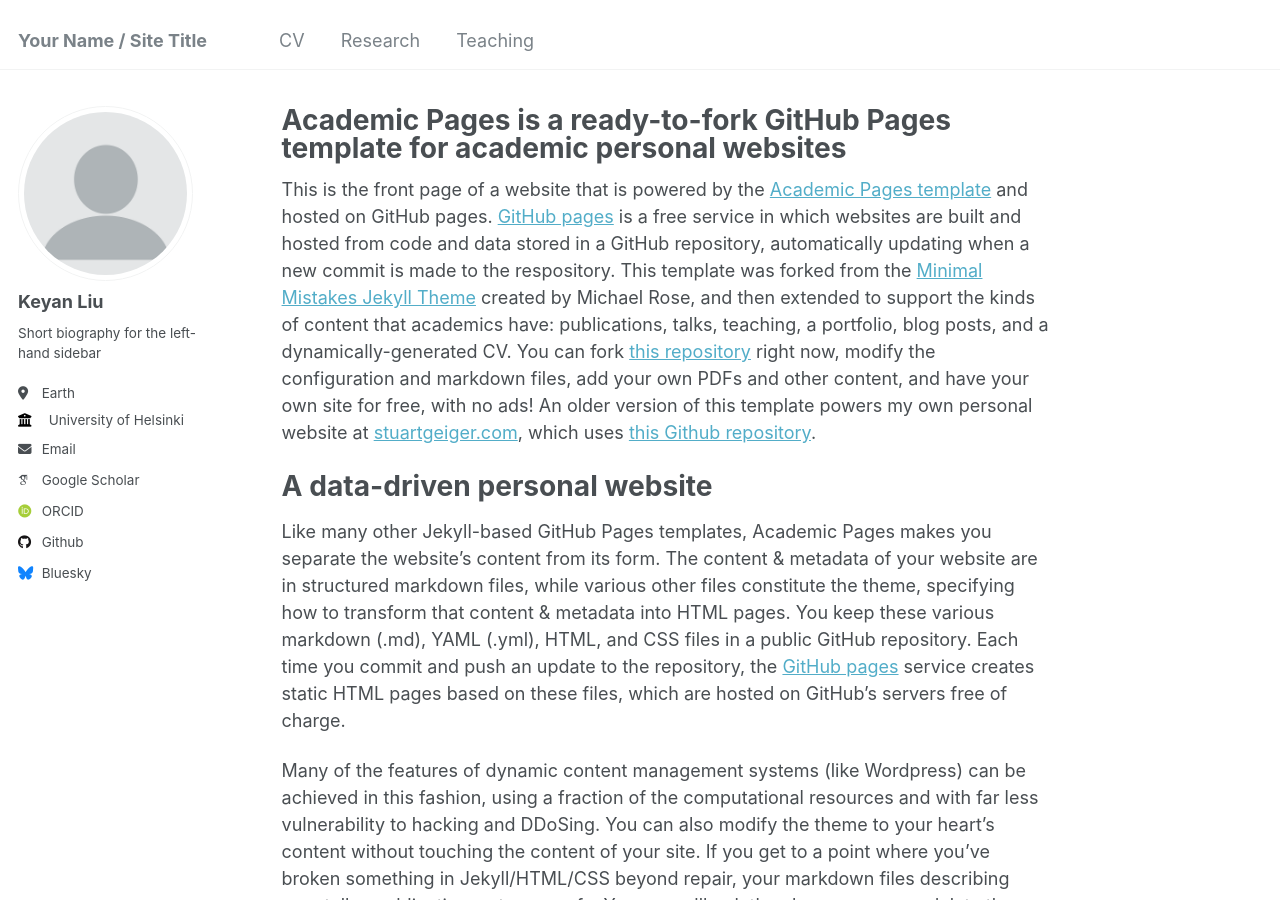
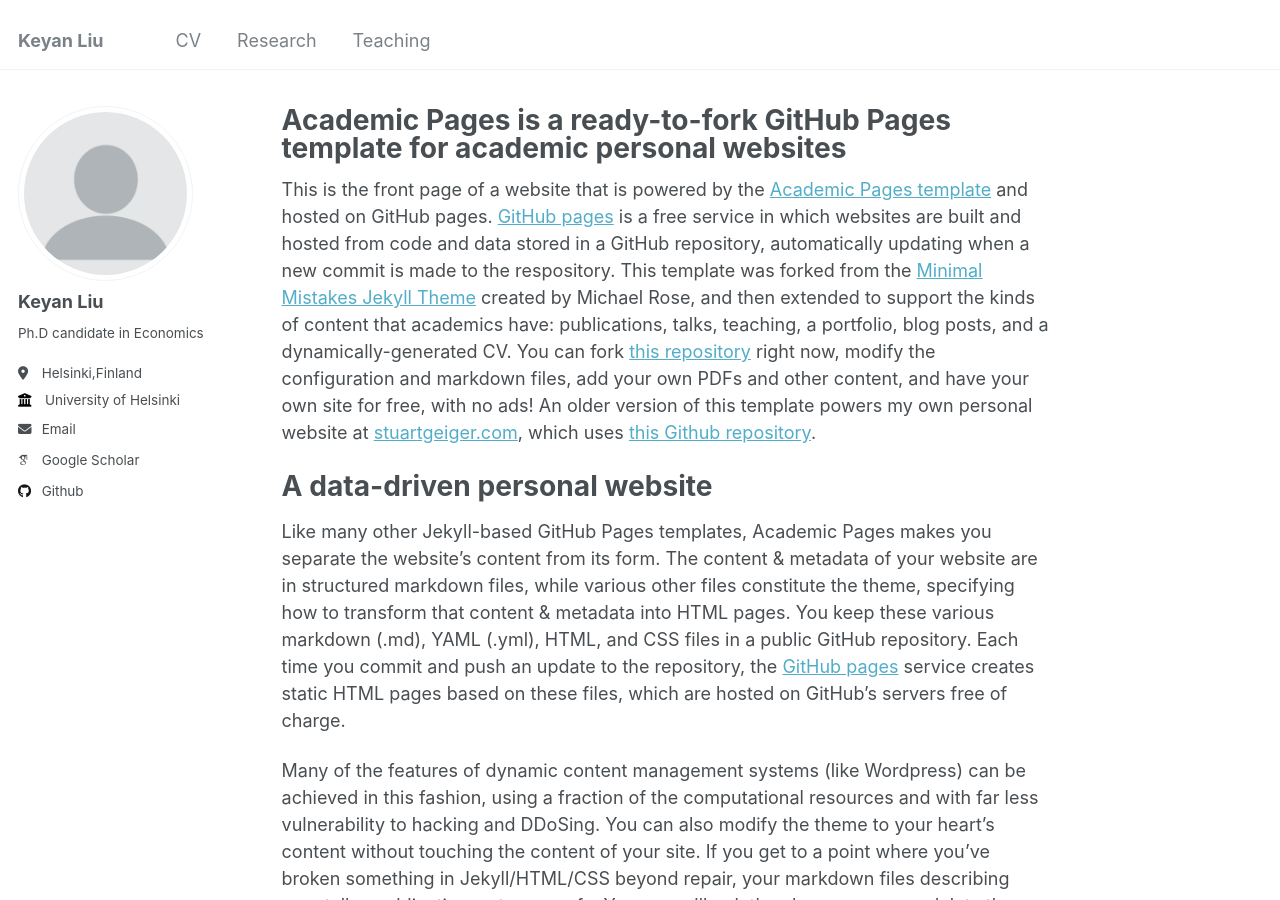
Before and after one commit to keyanliu1/keyanliu1.github.io, a Jekyll site: the page built from _pages/about.md, in a window 1280 px wide and 900 px high. Built offline with Jekyll 4.4.1, drawn with Linux system fonts in a browser that asks for light colours; some web fonts are replaced.

Commit message:
config.yml

```diff
--- a/_config.yml
+++ b/_config.yml
@@ -8,11 +8,11 @@
 
 # Basic Site Settings
 locale                   : "en-US"
-title                    : "Your Name / Site Title"
+title                    : "Keyan Liu"
 title_separator          : "-"
 name                     : &name "Your Name"
 description              : &description "personal description"
-url                      : https://academicpages.github.io # the base hostname & protocol for your site e.g. "https://mmistakes.github.io"
+url                      : https://keyanliu1.github.io/keyanliu/ # the base hostname & protocol for your site e.g. "https://mmistakes.github.io"
 baseurl                  : "" # the subpath of your site, e.g. "/blog"
 repository               : "academicpages/academicpages.github.io"
 
@@ -23,16 +23,15 @@ author:
   # Biographic information
   avatar           : "profile.png"
   name             : "Keyan Liu"
-  bio              : "Short biography for the left-hand sidebar"
-  location         : "Earth"
-  employer         : " University of Helsinki"
+  bio              : "Ph.D candidate in Economics"
+  location         : "Helsinki,Finland"
+  employer         : "University of Helsinki"
   uri              : # URL
   email            : "keyan.liu@helsinki.fi"
 
   # Academic websites
-  arxiv            : # URL - Update with the correct link to your profile
-  googlescholar    : "https://scholar.google.com/citations?user=PS_CX0AAAAAJ"
-  orcid            : "http://orcid.org/yourorcidurl"
+  googlescholar    : "https://scholar.google.com/citations?user=JqCQZAEAAAAJ&hl=en"
+
 
   # Repositories and software development
   bitbucket        : # Username - Update with your username on the site
@@ -43,7 +42,7 @@ author:
   stackoverflow    : # User number or user number and name (i.e., use "1" or "1/jeff-atwood")
 
   # Social media
-  bluesky          : "bsky.app" # Replace this with you Bluesky username
+
   facebook         : # Username
   flickr           : # Username
   foursquare       : # Username
```
